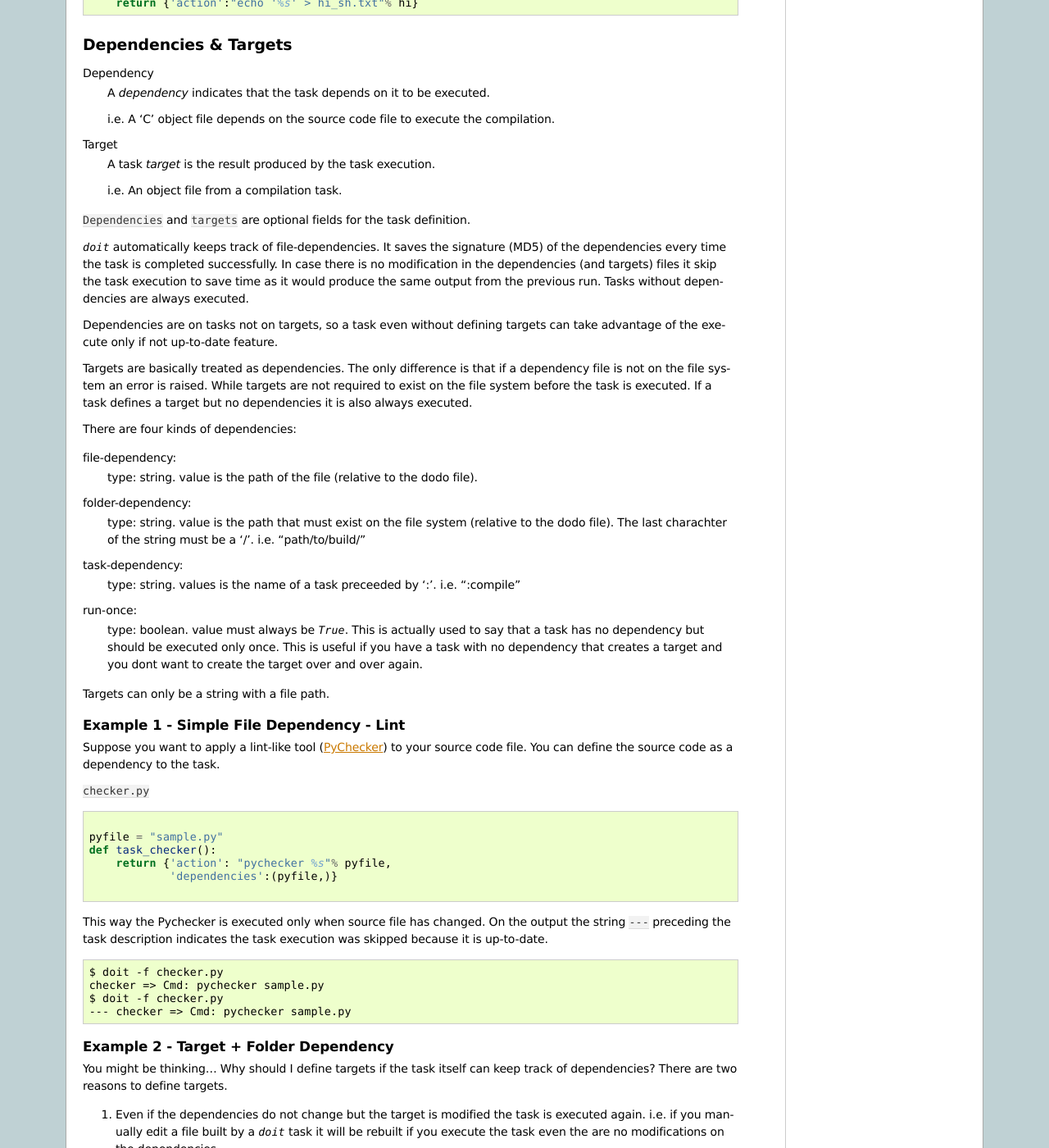
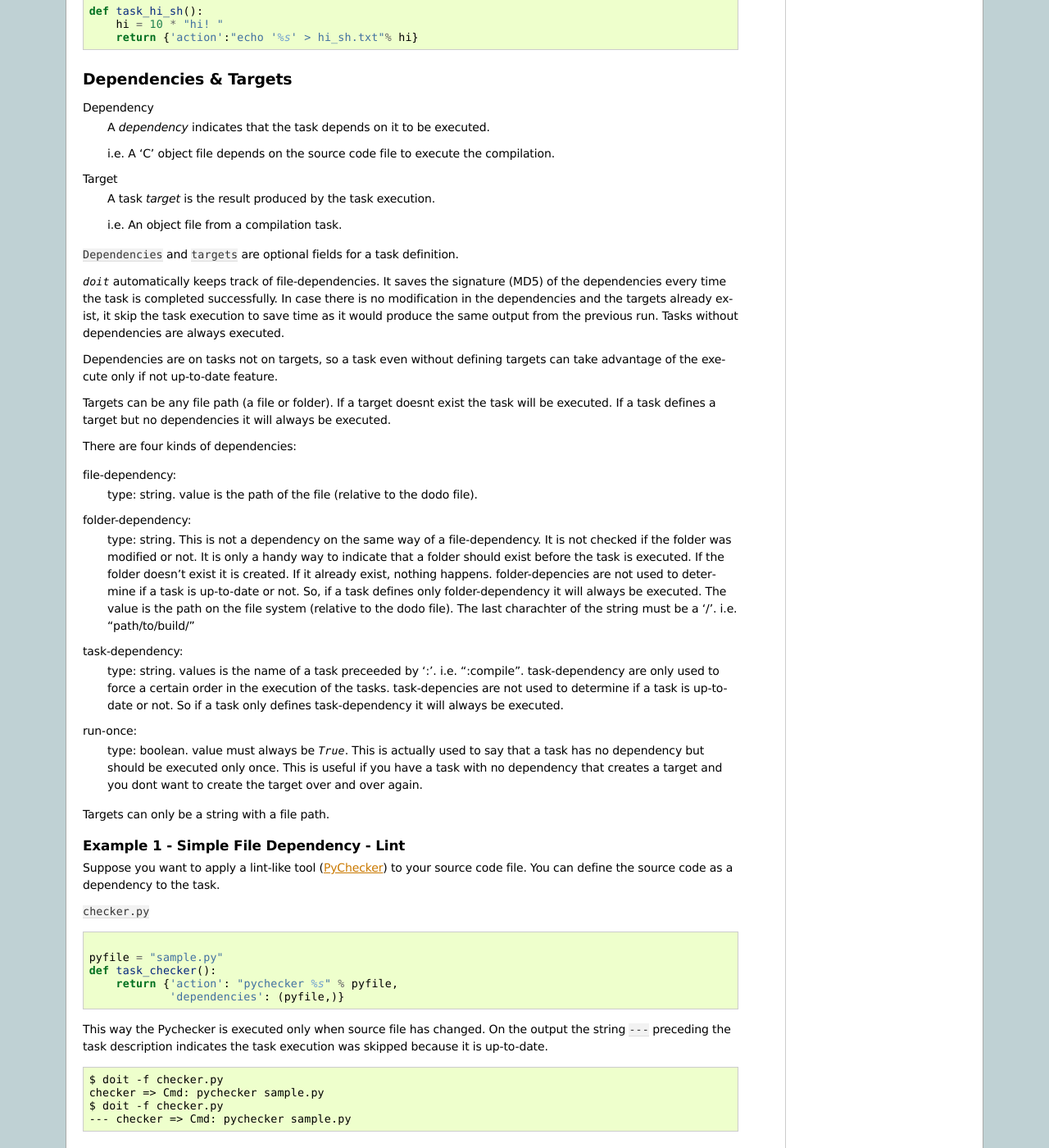
Before and after one commit to pydoit/doit, a Sphinx documentation site: the page built from doc/tutorial.rst, in a window 1280 px wide and 1400 px high, scrolled down 1813 px. Shown: the whole window at 82% size. Built offline with Sphinx 7.4.7, drawn with Linux system fonts in a browser that asks for light colours; comment, search, counter and statistics services are not loaded; some of the changed text lies outside the part shown.

Commit message:
update tutorial
--HG--
extra : convert_revision : schettino72%40gmail.com-20090822071437-zo8am56ioozmawdp

```diff
--- a/doc/index.rst
+++ b/doc/index.rst
@@ -30,8 +30,12 @@
 
 * `Download <http://pypi.python.org/pypi/doit>`_ the source and::
 
-  $ pytohn setup.py install
+  $ python setup.py install
 
 * Get latest development version::
 
   $ bzr branch lp:doit
+
+
+Note for Windows users:
+There is a bug on setup tools. Check this `bug <http://bugs.launchpad.net/doit/+bug/218276>` for instructions.
--- a/doc/tutorial.rst
+++ b/doc/tutorial.rst
@@ -3,7 +3,7 @@
 ========
 
 Tasks
------
+=====
 
 `doit` is all about automating tasks execution. Tasks can be external shell commands/scripts or a python function (or any callable). So a task can be anything you can code :)
 
@@ -17,18 +17,19 @@
 
 .. literalinclude:: tutorial/tutorial_01.py
 
-`doit` will read the configuration file and collect the defined tasks. Any function that start with the string ``task_`` is defining task. These functions must return a dictionary where it specifies the task parameters. The only required parameter is ``action``.
+`doit` will read the configuration file and collect the defined tasks. Any function that start with the string ``task_`` is a task generator. These functions must return a dictionary where it specifies the task parameters. The only required parameter is ``action``.
 
 Cmd-Task
   If ``action`` is a string it will be executed by the shell.
   The result of the task follows the shell convention. If the process exits with the value ``0`` it is successful.  Any other value means the task failed.
+  It also support a list of commands. It must be passed as a list of strings where each string is a shell command.
 
 Python-Task
   If ``action`` is a function reference (or any callable) the python function is executed.
   The result of the task is given by the returned value of the ``action`` function. So it **must** return a value that evaluates to True to indicate successful completion of the task.
 
 Group-Task
-  There is one more kind of taks. It is only used to group tasks together. It will be explained later.
+  If ``action`` is ``None``. As you might expect this task wont do anything but group tasks together. It will be explained later.
 
 After executing the command below you should get the two files with the "Hello World" text.
 
@@ -40,7 +41,7 @@
 
 
 Task Results
-------------
+============
 
 `doit` classify the task result as success, failure or error.
 
@@ -54,7 +55,7 @@
 
 
 Task arguments
---------------
+==============
 
 You can pass arguments to your Python-Task *action* function using the optional fields ``args`` (sequence) and ``kwargs`` (dictionary). They will be passed as `*args <http://docs.python.org/tut/node6.html#SECTION006730000000000000000>`_ and `**kwargs <http://docs.python.org/tut/node6.html#SECTION006720000000000000000>`_ to the *action* function.
 
@@ -67,7 +68,7 @@
 
 
 Dependencies & Targets
-----------------------
+======================
 
 Dependency
   A *dependency* indicates that the task depends on it to be executed.
@@ -81,13 +82,13 @@
   i.e. An object file from a compilation task.
 
 
-``Dependencies`` and ``targets`` are optional fields for the task definition.
+``Dependencies`` and ``targets`` are optional fields for a task definition.
 
-`doit` automatically keeps track of file-dependencies. It saves the signature (MD5) of the dependencies every time the task is completed successfully. In case there is no modification in the dependencies (and targets) files it skip the task execution to save time as it would produce the same output from the previous run. Tasks without dependencies are always executed.
+`doit` automatically keeps track of file-dependencies. It saves the signature (MD5) of the dependencies every time the task is completed successfully. In case there is no modification in the dependencies and the targets already exist, it skip the task execution to save time as it would produce the same output from the previous run. Tasks without dependencies are always executed.
 
 Dependencies are on tasks not on targets, so a task even without defining targets can take advantage of the execute only if not up-to-date feature.
 
-Targets are basically treated as dependencies. The only difference is that if a dependency file is not on the file system an error is raised. While targets are not required to exist on the file system before the task is executed. If a task defines a target but no dependencies it is also always executed.
+Targets can be any file path (a file or folder). If a target doesnt exist the task will be executed. If a task defines a target but no dependencies it will always be executed.
 
 There are four kinds of dependencies:
 
@@ -95,10 +96,10 @@
   type: string. value is the path of the file (relative to the dodo file).
 
 folder-dependency:
-  type: string. value is the path that must exist on the file system (relative to the dodo file). The last charachter of the string must be a '/'. i.e. "path/to/build/"
+  type: string. This is not a dependency on the same way of a file-dependency. It is not checked if the folder was modified or not. It is only a handy way to indicate that a folder should exist before the task is executed. If the folder doesn't exist it is created. If it already exist, nothing happens. folder-depencies are not used to determine if a task is up-to-date or not. So, if a task defines only folder-dependency it will always be executed. The value is the path on the file system (relative to the dodo file). The last charachter of the string must be a '/'. i.e. "path/to/build/"
 
 task-dependency:
-  type: string. values is the name of a task preceeded by ':'. i.e. ":compile"
+  type: string. values is the name of a task preceeded by ':'. i.e. ":compile". task-dependency are only used to force a certain order in the execution of the tasks. task-depencies are not used to determine if a task is up-to-date or not. So if a task only defines task-dependency it will always be executed.
 
 run-once:
   type: boolean. value must always be `True`. This is actually used to say that a task has no dependency but should be executed only once. This is useful if you have a task with no dependency that creates a target and you dont want to create the target over and over again.
@@ -129,9 +130,9 @@
 Example 2 - Target + Folder Dependency
 ^^^^^^^^^^^^^^^^^^^^^^^^^^^^^^^^^^^^^^
 
-You might be thinking... Why should I define targets if the task itself can keep track of dependencies? There are two reasons to define targets.
+Targets indicate what will be created by the execution of the task.
 
-#. Even if the dependencies do not change but the target is modified the task is executed again. i.e. if you manually edit a file built by a `doit` task it will be rebuilt if you execute the task even the are no modifications on the dependencies.
+#. If you delete a target after a successful run. The task will be executed again even if there are no modifications in the dependencies.
 
 #. In case the target file is a dependency for another file it ensure tasks will be executed on the proper order. (By default tasks are executed in the order they were defined).
 
@@ -190,16 +191,16 @@
 
 .. literalinclude:: tutorial/download.py
 
-This way it will shrinksafe will be downloaded only once. If you set the file as a target it will be download again only if you delete it.
+This way it will shrinksafe will be downloaded only once. Notice that if delete the target file the task will be executed again (it will download the file again) it means that ensuring that the target exist has precedence over the "run-once" instruction.
 
 
 
 Subtasks
---------
+========
 
 Most of the time we want to apply the same task several times in different contexts.
 
-The task function can return a generator that yields dictionaries. Since each subtask must be uniquely identified it requires an additional field ``name``.
+The task function can return a python-generator that yields dictionaries. Since each subtask must be uniquely identified it requires an additional field ``name``.
 
 Below an example on how to execute PyChecker for all files in a folder.
 
@@ -209,9 +210,9 @@
 
 
 Task Groups
------------
+===========
 
-The command line allows you to select which tasks from a file you want to run. You can define group of tasks by adding tasks as dependencies and setting its action to `None`.
+You can define group of tasks by adding tasks as dependencies and setting its action to `None`.
 
 ``group.py``
 
@@ -224,10 +225,13 @@
   bar => Cmd: echo bar
   mygroup => Group: :foo, :bar
 
+Notice that a task is never executed twice in the same "run".
+
 
 The command line
------------------
+================
 
+The command line allows you to select which tasks from a file you want to run.
 By default ``$ doit`` will execute all tasks from a file named ``dodo.py``. The tasks will be executed in the order they where defined, as long as all dependencies are executed first.
 
 * to specify another file containg task. use the file parameter ``-f``.
@@ -242,7 +246,7 @@
 
 
 Putting all together
---------------------
+====================
 
 Really. You already learned everything you need to know! Quite easy :)
 
--- a/doc/tutorial/checker.py
+++ b/doc/tutorial/checker.py
@@ -1,5 +1,5 @@
 
 pyfile = "sample.py"
 def task_checker():
-    return {'action': "pychecker %s"% pyfile,
-            'dependencies':(pyfile,)}
+    return {'action': "pychecker %s" % pyfile,
+            'dependencies': (pyfile,)}
--- a/doc/tutorial/group.py
+++ b/doc/tutorial/group.py
@@ -5,5 +5,5 @@
     return {'action': "echo bar"}
 
 def task_mygroup():
-    return {'action':None,
-           'dependencies':[':foo',':bar']}
+    return {'action': None,
+           'dependencies': [':foo', ':bar']}
--- a/doc/tutorial/tutorial_02.py
+++ b/doc/tutorial/tutorial_02.py
@@ -1,7 +1,7 @@
 
 def say_something(times, text):
     output = open("hey_python.txt","w")
-    output.write(times*text)
+    output.write(times * text)
     output.close()
     return True
 
@@ -12,5 +12,5 @@
             'kwargs':{'text':'hey! '}}
 
 def task_hi_sh():
-    hi = 10*"hi! "
+    hi = 10 * "hi! "
     return {'action':"echo '%s' > hi_sh.txt"% hi}
```
Also changed, not shown: doc/tutorial/checker2.py (line endings or trailing spaces), doc/tutorial/tutorial_01.py (line endings or trailing spaces), 1 other file.
